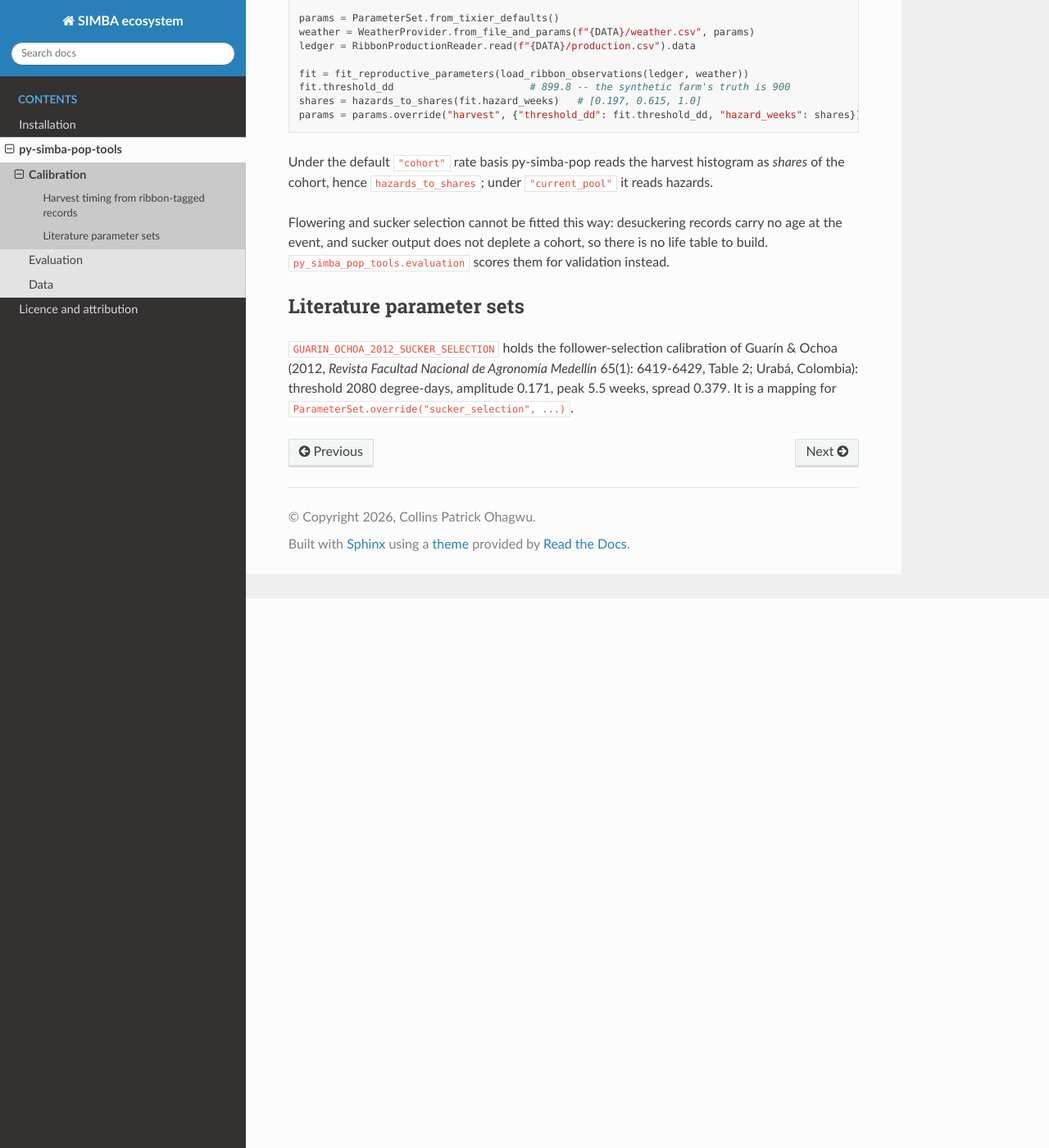
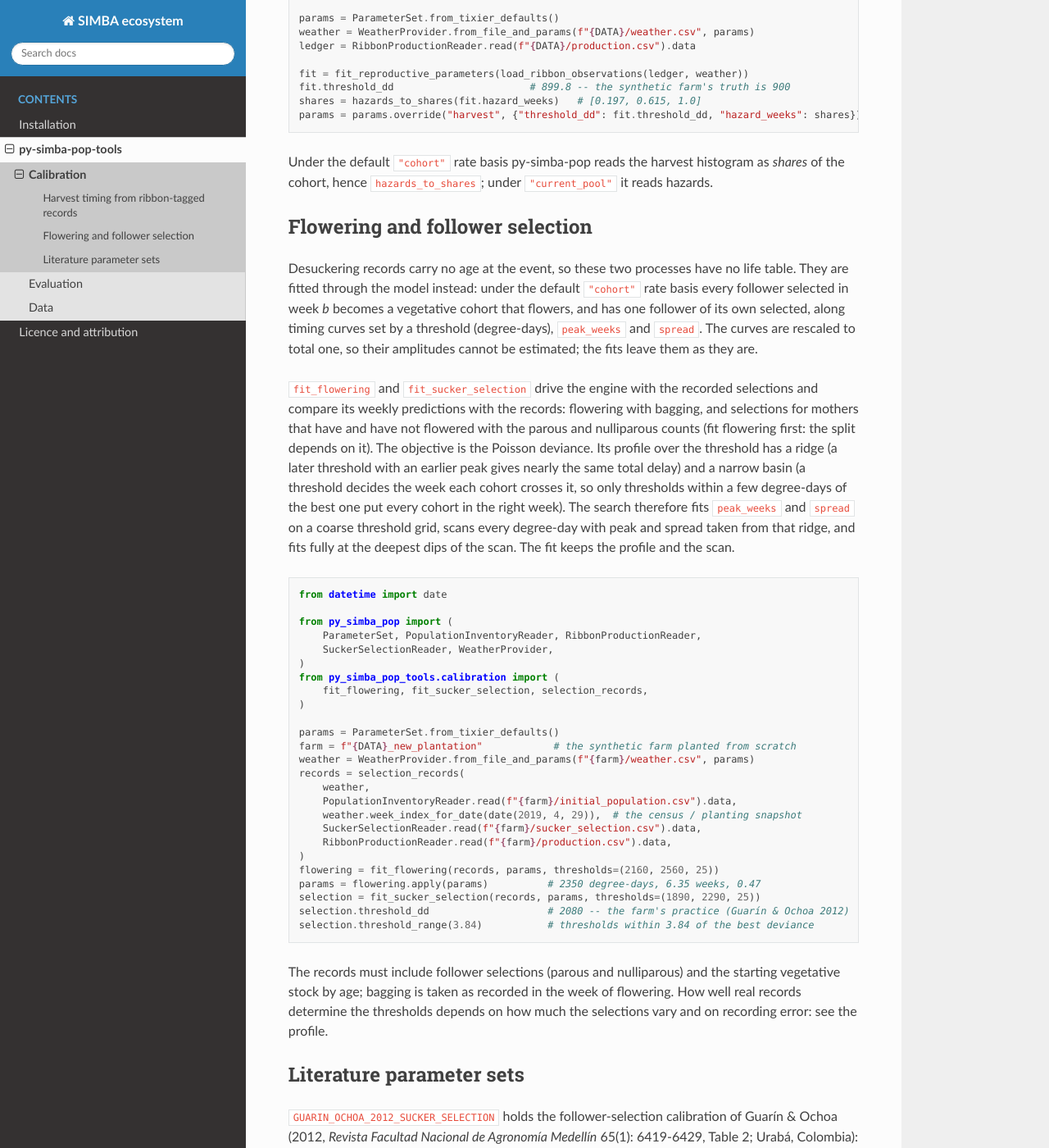
Before and after one commit to cpohagwu/simba-ecosystem-docs, a Sphinx documentation site: the page built from docs/tools/calibration.rst, in a window 1280 px wide and 1400 px high, scrolled down 670 px. Shown: the whole window at 82% size. Built offline with Sphinx 7.4.7 and the Read the Docs theme 3.1.0, drawn with Linux system fonts in a browser that asks for light colours.

Commit message:
Calibration: fitting flowering and follower-selection timing
Replaces "cannot be fitted this way" with fit_flowering and
fit_sucker_selection: the engine driven by the recorded selections, Poisson
deviance against bagging and parous/nulliparous counts, and the search across
the threshold's ridge and narrow basin. The example runs on the synthetic new
plantation with grids that miss the true thresholds, and recovers them.

Co-Authored-By: Claude Opus 5.5 <noreply@anthropic.com>

```diff
--- a/docs/tools/calibration.rst
+++ b/docs/tools/calibration.rst
@@ -41,10 +41,62 @@ Under the default ``"cohort"`` rate basis py-simba-pop reads the harvest
 histogram as *shares* of the cohort, hence ``hazards_to_shares``; under
 ``"current_pool"`` it reads hazards.
 
-Flowering and sucker selection cannot be fitted this way: desuckering records
-carry no age at the event, and sucker output does not deplete a cohort, so
-there is no life table to build. ``py_simba_pop_tools.evaluation`` scores them
-for validation instead.
+Flowering and follower selection
+--------------------------------
+
+Desuckering records carry no age at the event, so these two processes have no
+life table. They are fitted through the model instead: under the default
+``"cohort"`` rate basis every follower selected in week *b* becomes a
+vegetative cohort that flowers, and has one follower of its own selected,
+along timing curves set by a threshold (degree-days), ``peak_weeks`` and
+``spread``. The curves are rescaled to total one, so their amplitudes cannot
+be estimated; the fits leave them as they are.
+
+``fit_flowering`` and ``fit_sucker_selection`` drive the engine with the
+recorded selections and compare its weekly predictions with the records:
+flowering with bagging, and selections for mothers that have and have not
+flowered with the parous and nulliparous counts (fit flowering first: the split
+depends on it). The objective is the Poisson deviance. Its profile over the
+threshold has a ridge (a later threshold with an earlier peak gives nearly the
+same total delay) and a narrow basin (a threshold decides the week each cohort
+crosses it, so only thresholds within a few degree-days of the best one put
+every cohort in the right week). The search therefore fits ``peak_weeks`` and
+``spread`` on a coarse threshold grid, scans every degree-day with peak and
+spread taken from that ridge, and fits fully at the deepest dips of the scan.
+The fit keeps the profile and the scan.
+
+.. code-block:: python
+
+   from datetime import date
+
+   from py_simba_pop import (
+       ParameterSet, PopulationInventoryReader, RibbonProductionReader,
+       SuckerSelectionReader, WeatherProvider,
+   )
+   from py_simba_pop_tools.calibration import (
+       fit_flowering, fit_sucker_selection, selection_records,
+   )
+
+   params = ParameterSet.from_tixier_defaults()
+   farm = f"{DATA}_new_plantation"            # the synthetic farm planted from scratch
+   weather = WeatherProvider.from_file_and_params(f"{farm}/weather.csv", params)
+   records = selection_records(
+       weather,
+       PopulationInventoryReader.read(f"{farm}/initial_population.csv").data,
+       weather.week_index_for_date(date(2019, 4, 29)),  # the census / planting snapshot
+       SuckerSelectionReader.read(f"{farm}/sucker_selection.csv").data,
+       RibbonProductionReader.read(f"{farm}/production.csv").data,
+   )
+   flowering = fit_flowering(records, params, thresholds=(2160, 2560, 25))
+   params = flowering.apply(params)          # 2350 degree-days, 6.35 weeks, 0.47
+   selection = fit_sucker_selection(records, params, thresholds=(1890, 2290, 25))
+   selection.threshold_dd                    # 2080 -- the farm's practice (Guarín & Ochoa 2012)
+   selection.threshold_range(3.84)           # thresholds within 3.84 of the best deviance
+
+The records must include follower selections (parous and nulliparous) and the
+starting vegetative stock by age; bagging is taken as recorded in the week of
+flowering. How well real records determine the thresholds depends on how much
+the selections vary and on recording error: see the profile.
 
 Literature parameter sets
 -------------------------
```
